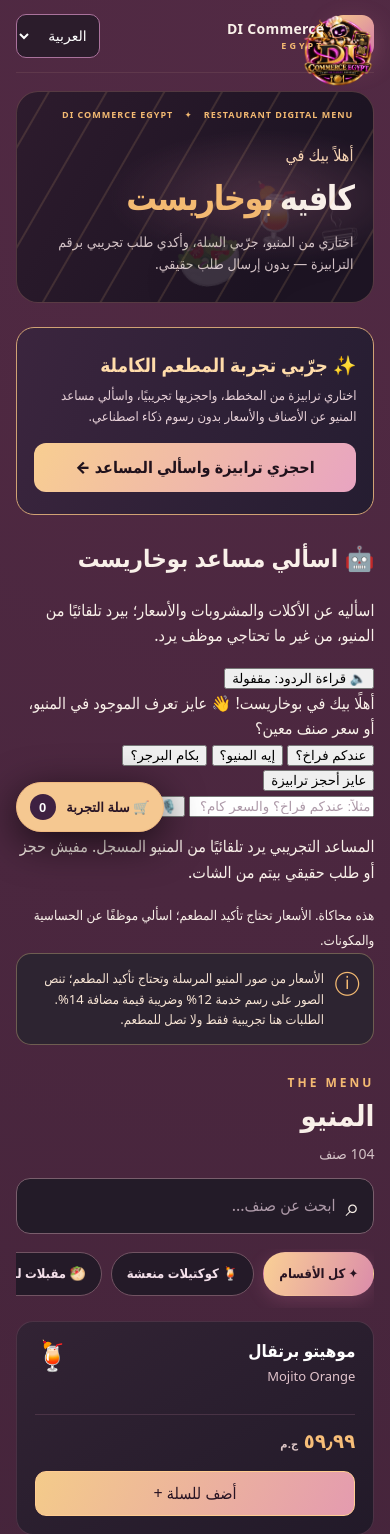
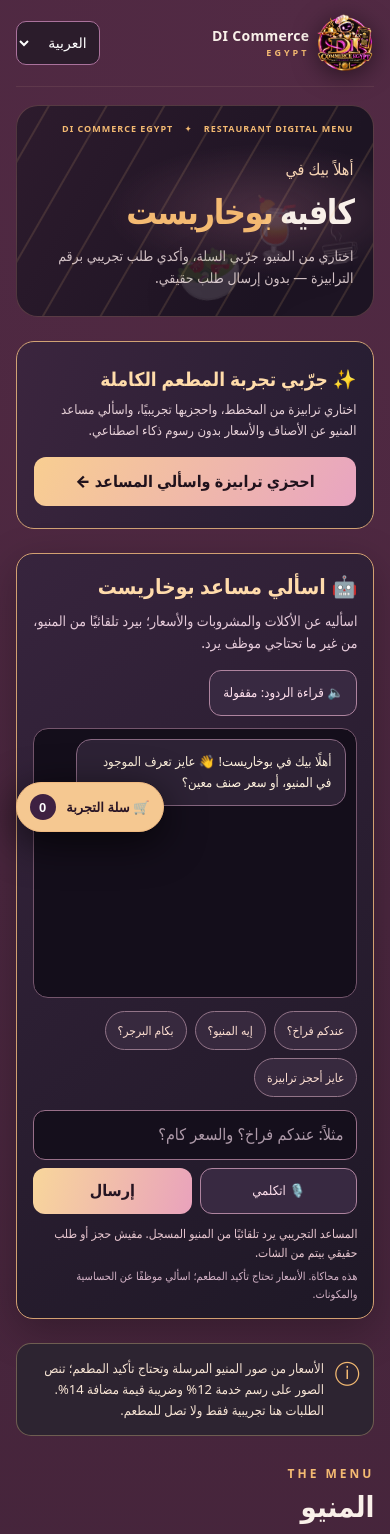
Before and after one commit to riva1505-stack/DI-commerce-Egypt, a FastAPI app: page /bokharest in a window 390 px wide. Shown: the top 1534 px of the page. Run offline with FastAPI, Linux system fonts and the light colour scheme.

Commit message:
Style mobile-accessible Bokharest chat and full DI logo

```diff
--- a/static/bokharest.css
+++ b/static/bokharest.css
@@ -159,3 +159,41 @@ body.demo-cart-open{overflow:hidden}
 .showcase-link:focus-visible{outline:3px solid #fff;outline-offset:3px}
 @media(max-width:680px){.showcase-banner{align-items:stretch;flex-direction:column}
 .showcase-link{width:100%}}
+
+
+/* Self-service Bokharest chat: readable, keyboard accessible, mobile friendly. */
+.logo.bokharest-mark{width:72px;height:72px;background:transparent;border-radius:0;box-shadow:none;overflow:visible;flex:0 0 72px}
+.bokharest-mark img{display:block;width:100%;height:100%;object-fit:contain;filter:drop-shadow(0 4px 12px #0008)}
+.bokharest-assistant{margin:24px 0;padding:clamp(16px,3vw,27px);border:1px solid #d2a071;border-radius:22px;background:linear-gradient(140deg,#37243d,#1e1826);box-shadow:0 12px 40px #0004}
+.bokharest-assistant-head{display:flex;gap:20px;align-items:flex-start;justify-content:space-between}
+.bokharest-assistant h2{color:#ffdbab;font-size:clamp(21px,3vw,29px);margin:0}
+.bokharest-assistant-head p{color:#e6cbda;margin:6px 0 15px;font-size:14px}
+.bokharest-voice-toggle,.bokharest-chat-mic{border:1px solid #ae849f;border-radius:12px;background:#382941;color:#ffe0ed;padding:10px 13px;min-height:46px;cursor:pointer;font:inherit;font-size:13px}
+.bokharest-voice-toggle[aria-pressed=true]{background:#78517a;color:#fff}
+.bokharest-conversation{height:260px;max-height:360px;overflow-y:auto;overscroll-behavior:contain;background:#140e1b;border:1px solid #74556c;border-radius:15px;padding:13px;display:flex;flex-direction:column;gap:11px;scrollbar-gutter:stable}
+.bokharest-bubble{width:fit-content;max-width:min(86%,580px);border:1px solid #876781;border-radius:15px;padding:11px 14px;line-height:1.65;white-space:pre-wrap;overflow-wrap:anywhere;font-size:14px}
+.bokharest-bubble.from-bot{background:#2d2235;align-self:flex-start;color:#fff2de}
+.bokharest-bubble.from-customer{background:#594056;align-self:flex-end;color:#fff}
+.bokharest-message-actions{display:flex;gap:9px;flex-wrap:wrap;margin-top:9px;font-size:12px}
+.bokharest-message-actions button,.bokharest-message-actions a{background:#4d364d;border:1px solid #b18791;border-radius:8px;color:#ffe0b0;cursor:pointer;font:inherit;padding:5px 10px}
+.bokharest-prompts{display:flex;flex-wrap:wrap;gap:8px;margin:13px 0}
+.bokharest-prompts button{background:#37293e;border:1px solid #927488;border-radius:999px;color:#ffe0d3;padding:9px 12px;cursor:pointer;font:inherit;font-size:12px}
+.bokharest-chat-form{display:flex;gap:8px;align-items:stretch}
+.bokharest-chat-form input{min-width:0;flex:1;font:inherit;font-size:16px;padding:11px 13px;border-radius:12px;background:#150f1c;color:white;border:1px solid #986f89}
+.bokharest-chat-submit{min-height:46px;background:linear-gradient(105deg,#f8d69b,#e9a2bc);border:0;border-radius:12px;color:#261522;padding:10px 19px;font:inherit;font-weight:900;cursor:pointer}
+.bokharest-chat-submit:disabled,.bokharest-chat-mic:disabled{opacity:.55;cursor:not-allowed}
+.bokharest-chat-status{color:#e8c7d0;font-size:12px;min-height:18px;margin:10px 0 5px}
+.bokharest-chat-note{display:block;color:#d4b3c7;font-size:11px}
+.bokharest-assistant button:focus-visible,.bokharest-assistant input:focus-visible,.bokharest-message-actions a:focus-visible{outline:3px solid #ffdd96;outline-offset:2px}
+@media(max-width:639px){
+  .logo.bokharest-mark{width:58px;height:58px;flex-basis:58px}
+  .bokharest-assistant{padding:16px;border-radius:17px}
+  .bokharest-assistant-head{flex-direction:column;gap:0}
+  .bokharest-voice-toggle{margin-bottom:12px}
+  .bokharest-conversation{height:270px;padding:10px}
+  .bokharest-bubble{max-width:94%;font-size:13px}
+  .bokharest-chat-form{flex-wrap:wrap}
+  .bokharest-chat-form input{flex:1 1 100%;min-height:48px}
+  .bokharest-chat-mic,.bokharest-chat-submit{flex:1 1 auto}
+}
+@media(prefers-reduced-motion:reduce){.bokharest-conversation{scroll-behavior:auto}}
```
